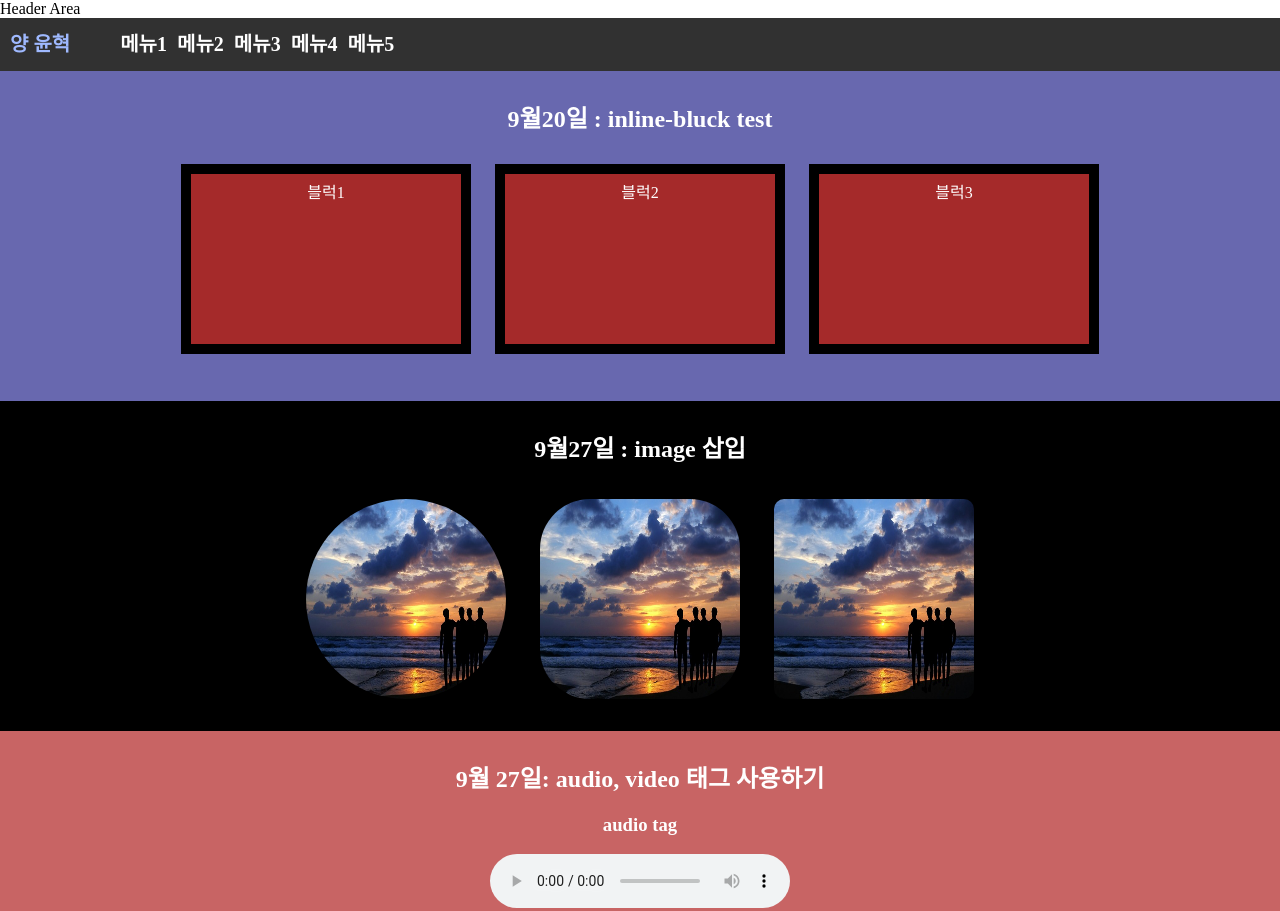
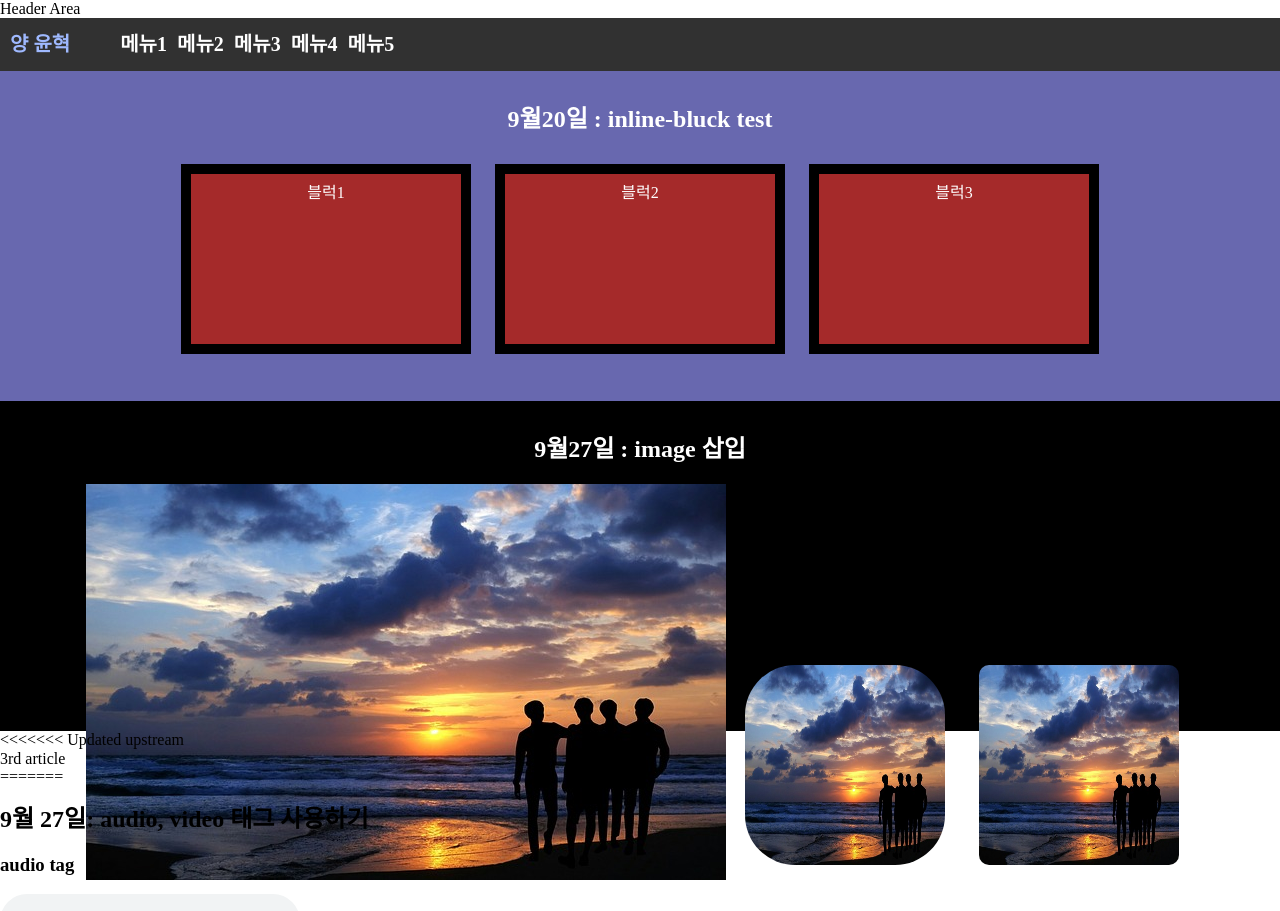
Before and after one commit to ikx1030/daelim2019-2, a plain HTML site: page index.html in a window 1280 px wide. Shown: the top 911 px of the page. Drawn offline with Linux system fonts and the light colour scheme.

Commit message:
gitflow-feature-stash: dev06

```diff
--- a/index.html
+++ b/index.html
@@ -40,6 +40,9 @@
     <img class="image-cropper-25" src="./images/sunset-3309776_640.jpg" alt="두번째이미지">
     <img class="image-cropper-5" src="./images/sunset-3309776_640.jpg" alt="세번째이미지">
   </article>
+<<<<<<< Updated upstream
+  <article>3rd article</article>
+=======
   <article class="article-3nd-bg">
       <h2>9월 27일: audio, video 태그 사용하기</h2>
       <section>
@@ -117,6 +120,7 @@
 
         <article class="article-left">1</article>
         <article class="article-right">2</article>
+>>>>>>> Stashed changes
   <article>
     <section>1st Section Area</section>
     <section>2nd Section Area</section>
--- a/main.css
+++ b/main.css
@@ -48,6 +48,8 @@
     height: 300px;
     padding: 15px;
   }
+<<<<<<< Updated upstream
+=======
   .article-3nd-bg {
     background-color: rgb(200, 100, 100);
     color: rgb(255, 255, 255);
@@ -88,6 +90,7 @@
   }
 
 
+>>>>>>> Stashed changes
 
   .image-cropper-50{
       height: 200px;
```
